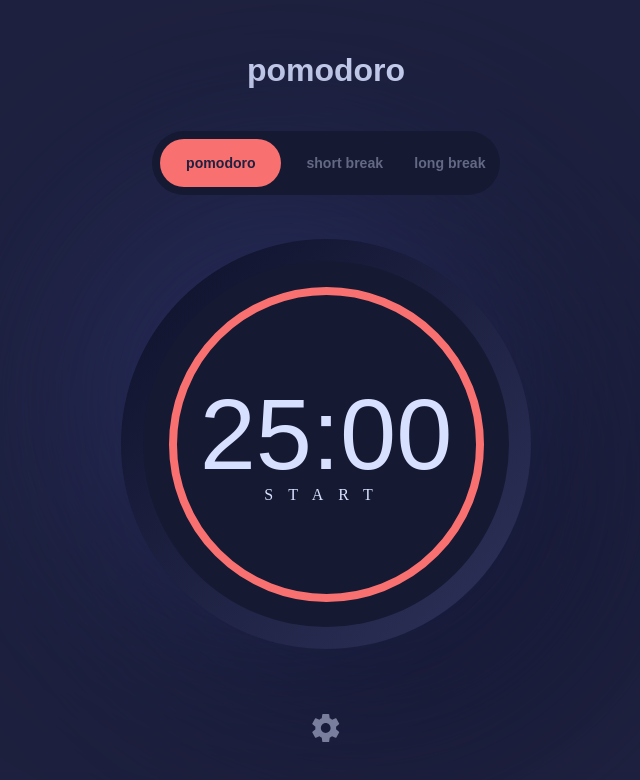
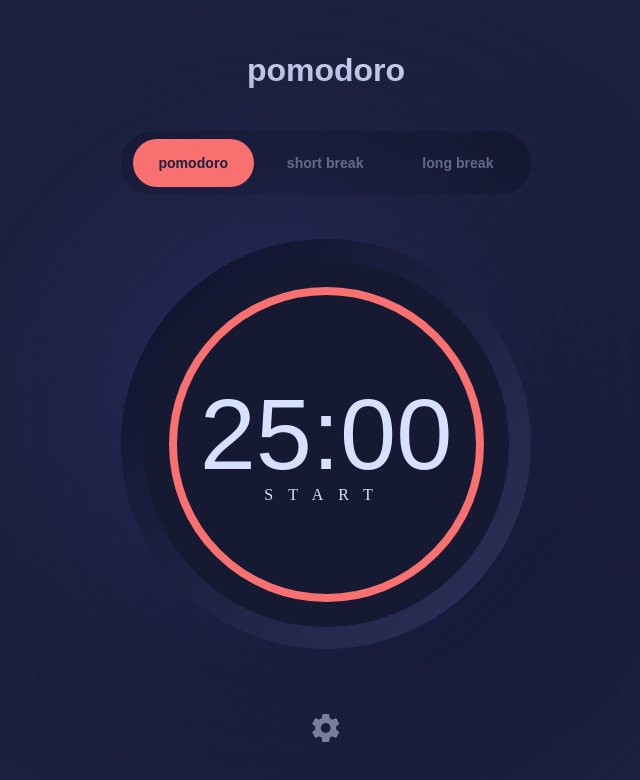
Before and after one commit to jeevadeepan/portfolio, a React (Create React App) app: page /#/pomodoro in a window 1280 px wide. Shown: the top 780 px of the page, without its empty margins (314-954 px from the left). Built offline with nearby package versions, Linux system fonts and the light colour scheme; a web font is replaced by a local one.

Commit message:
Created dynamice Tabs component to render timers inside tabs

```diff
--- a/src/challenges/pomodoro/Pomodoro.scss
+++ b/src/challenges/pomodoro/Pomodoro.scss
@@ -28,7 +28,12 @@
     padding: 0.5rem;
     border-radius: 2rem;
     display: flex;
+    justify-content: space-around;
     z-index: 1;
+    li {
+        z-index: 1;
+        display: flex;
+    }
     .timer-trigger {
         font-size: 0.88rem;
         background-color: transparent;
@@ -36,9 +41,9 @@
         border: none;
         font-weight: bold;
         cursor: pointer;
+        padding: 1rem 1.6rem;
         &.selected {
             background-color: #f87070;
-            padding: 1rem 1.6rem;
             border-radius: 1.65rem;
             color: #1e213f;
             cursor: default;
--- a/src/challenges/pomodoro/Pomodoro.tsx
+++ b/src/challenges/pomodoro/Pomodoro.tsx
@@ -4,12 +4,26 @@ import ProgressRing from './progressring/ProgressRing';
 import SettingsIcon from './assets/img/icon-settings.svg';
 import Settings from './settings/Settings';
 import Timer from './timer/Timer';
+import Tabs from './tabs/Tabs';
 
 function Pomodoro() {
   const [settingsOpen, setSettingsOpen] = useState(false);
   const settingsHandler = () => {
     setSettingsOpen(true);
   };
+
+  const tabConfig = [
+    {
+      name: 'pomodoro',
+      content: <Timer time={25} key='tab-0' />
+    },{
+      name: 'short break',
+      content: <Timer time={5} key='tab-1' />
+    },{
+      name: 'long break',
+      content: <Timer time={10} key='tab-2' />
+    }
+  ];
 
   useEffect(() => {
     const listener =  (evt: KeyboardEvent) => {
@@ -26,11 +40,11 @@ function Pomodoro() {
     <div className="pomodoro-app">
       <h1>pomodoro</h1>
 
-      <div className="timer-selector">
+      {/* <div className="timer-selector">
         <button className="timer-trigger selected">pomodoro</button>
         <button className="timer-trigger">short break</button>
         <button className="timer-trigger">long break</button>
-      </div>
+      </div> */}
 
       {/* <div className="timer-display">
         <div className="inner-container">
@@ -39,7 +53,8 @@ function Pomodoro() {
           <button className="timer-trigger-btn">start</button>
         </div>
       </div> */}
-      <Timer time={25}/>
+      {/* <Timer time={25}/> */}
+      <Tabs tabConfig={tabConfig}/>
       <button className="settings-btn" onClick={settingsHandler}><img src={SettingsIcon} alt="Settings"/></button>
       {settingsOpen && <Settings closeHandler={setSettingsOpen}/>}
     </div>
--- /dev/null
+++ b/src/challenges/pomodoro/tabs/Tabs.tsx
@@ -0,0 +1,44 @@
+import React, { Component, useState } from 'react';
+import './Tabs.scss';
+
+type TabConfig = {
+    name: string;
+    content: string | JSX.Element
+};
+
+type TabsProps = {
+    tabConfig: TabConfig[];
+};
+
+function Tabs(props: TabsProps) {
+    const [tabSelected, setTabSelected] = useState(0);
+    const [tabContent, setTabContent] = useState(props.tabConfig[0].content);
+    const tabSelector = (index: number) => {
+        setTabSelected(index);
+        setTabContent(props.tabConfig[index].content);
+    };
+
+    const getTabClass = (index: number) => {
+        if(index === tabSelected) {
+            return 'timer-trigger selected';
+        }
+        return 'timer-trigger';
+    };
+
+    return (
+        <div>
+            <ul className="timer-selector">
+                {
+                    props.tabConfig.map((config, index) => (
+                        <li key={`tab-${index}`} onClick={() => tabSelector(index)}><button className={getTabClass(index)}>{config.name}</button></li>)
+                    )
+                }
+            </ul>
+            <section className='tab-content'>
+                {tabContent}
+            </section>
+        </div>
+    );
+}
+
+export default Tabs;
```
Also changed, not shown: src/challenges/pomodoro/tabs/Tabs.scss (added), 1 other file (tests, documents, lock files or other folders).
